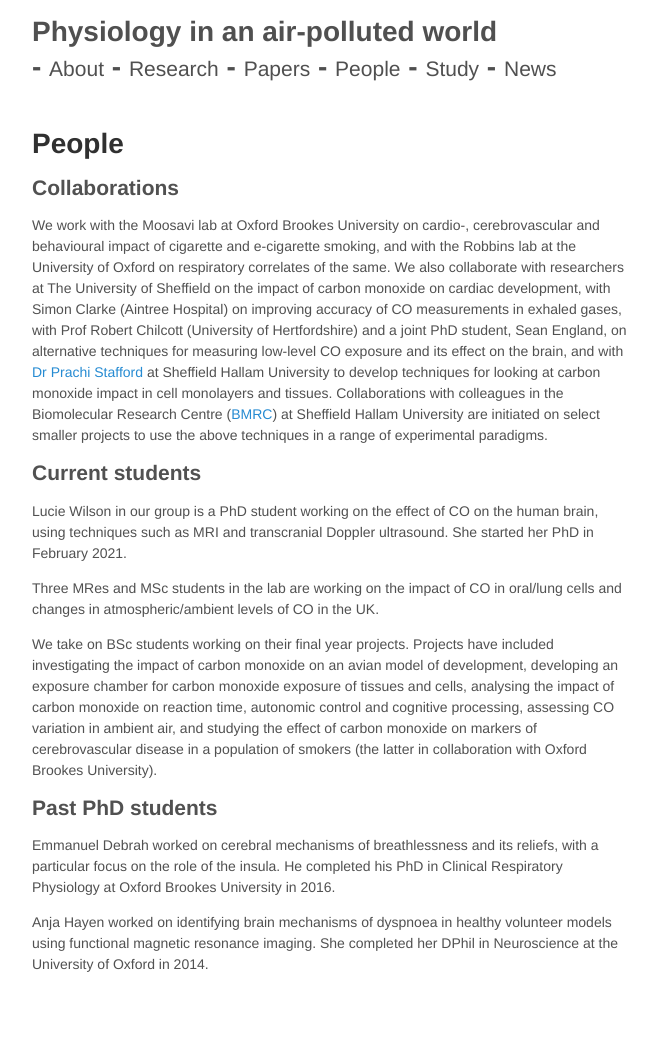
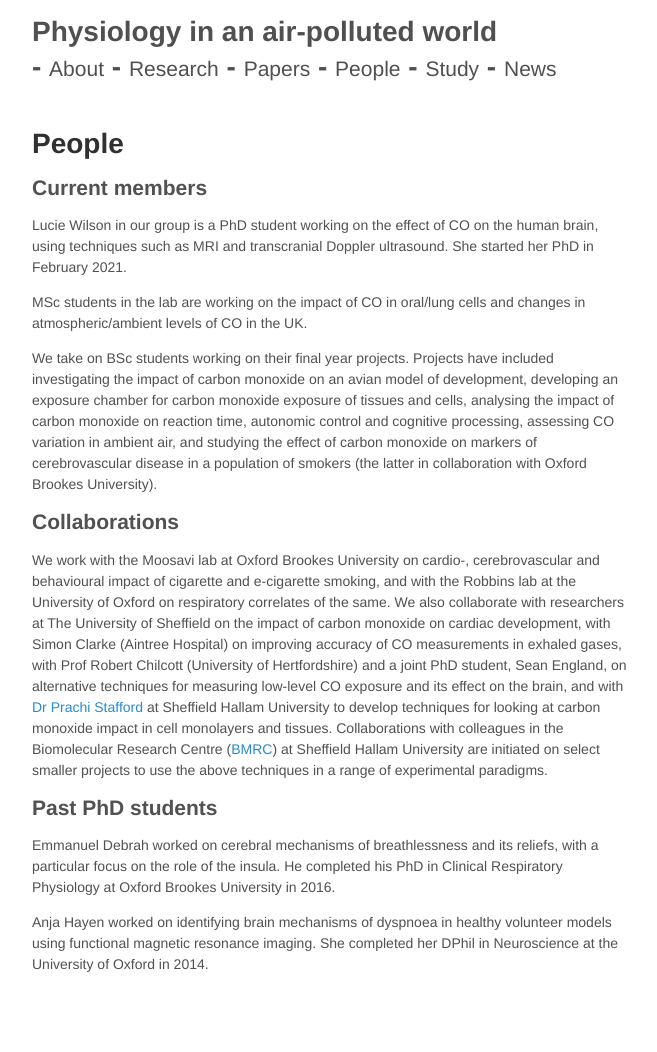
Before and after one commit to mariherigstad/mariherigstad.github.io, a Jekyll site: the page built from people.md, in a window 1280 px wide. Shown: the whole page, without its empty margins (307-964 px from the left). Built offline with Jekyll 4.4.1, drawn with Linux system fonts in a browser that asks for light colours.

Commit message:
Update people.md

```diff
--- a/people.md
+++ b/people.md
@@ -3,15 +3,15 @@ layout: page
 title: People
 ---
 
+## Current members
+Lucie Wilson in our group is a PhD student working on the effect of CO on the human brain, using techniques such as MRI and transcranial Doppler ultrasound. She started her PhD in February 2021.
+
+MSc students in the lab are working on the impact of CO in oral/lung cells and changes in atmospheric/ambient levels of CO in the UK.
+
+We take on BSc students working on their final year projects. Projects have included investigating the impact of carbon monoxide on an avian model of development, developing an exposure chamber for carbon monoxide exposure of tissues and cells, analysing the impact of carbon monoxide on reaction time, autonomic control and cognitive processing, assessing CO variation in ambient air, and studying the effect of carbon monoxide on markers of cerebrovascular disease in a population of smokers (the latter in collaboration with Oxford Brookes University).
+
 ## Collaborations
 We work with the Moosavi lab at Oxford Brookes University on cardio-, cerebrovascular and behavioural impact of cigarette and e-cigarette smoking, and with the Robbins lab at the University of Oxford on respiratory correlates of the same. We also collaborate with researchers at The University of Sheffield on the impact of carbon monoxide on cardiac development, with Simon Clarke (Aintree Hospital) on improving accuracy of CO measurements in exhaled gases, with Prof Robert Chilcott (University of Hertfordshire) and a joint PhD student, Sean England, on alternative techniques for measuring low-level CO exposure and its effect on the brain, and with <a href="https://www.shu.ac.uk/about-us/our-people/staff-profiles/prachi-stafford">Dr Prachi Stafford</a> at Sheffield Hallam University to develop techniques for looking at carbon monoxide impact in cell monolayers and tissues. Collaborations with colleagues in the Biomolecular Research Centre (<a href="https://www.shu.ac.uk/research/specialisms/biomolecular-sciences-research-centre">BMRC</a>) at Sheffield Hallam University are initiated on select smaller projects to use the above techniques in a range of experimental paradigms.
-
-## Current students
-Lucie Wilson in our group is a PhD student working on the effect of CO on the human brain, using techniques such as MRI and transcranial Doppler ultrasound. She started her PhD in February 2021.
-
-Three MRes and MSc students in the lab are working on the impact of CO in oral/lung cells and changes in atmospheric/ambient levels of CO in the UK.
-
-We take on BSc students working on their final year projects. Projects have included investigating the impact of carbon monoxide on an avian model of development, developing an exposure chamber for carbon monoxide exposure of tissues and cells, analysing the impact of carbon monoxide on reaction time, autonomic control and cognitive processing, assessing CO variation in ambient air, and studying the effect of carbon monoxide on markers of cerebrovascular disease in a population of smokers (the latter in collaboration with Oxford Brookes University).
 
 ## Past PhD students
 Emmanuel Debrah worked on cerebral mechanisms of breathlessness and its reliefs, with a particular focus on the role of the insula. He completed his PhD in Clinical Respiratory Physiology at Oxford Brookes University in 2016.
```
